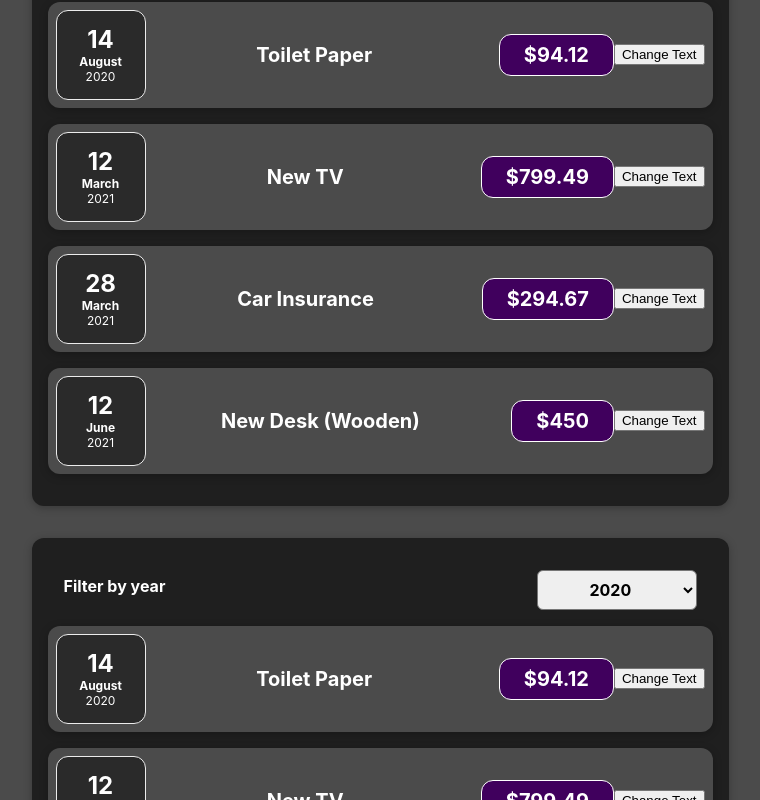
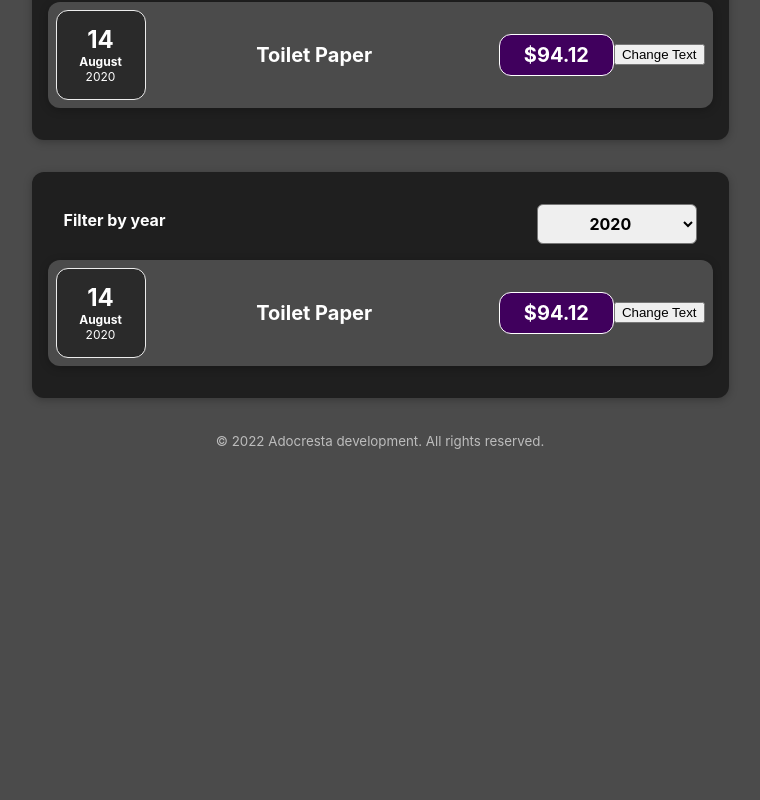
Before and after one commit to Adocresta/learning-react, a React (Create React App) app: page / in a window 1280 px wide. Shown: the part 820-1620 px from the top of the page, without its empty margins (260-1020 px from the left). After the commit the page ends 1280 px from the top, so only its background shows below. Built offline with nearby package versions, Linux system fonts and the light colour scheme.

Commit message:
Filtering Data Function

```diff
--- a/src/components/Expenses/Expenses.js
+++ b/src/components/Expenses/Expenses.js
@@ -8,13 +8,30 @@ function Expenses(props) {
   // Destructuring in Objects
   const { expenses } = props;
   const [selectedYearValue, setSelectedYearValue] = useState("2020");
+
   const yearFilterHandler = (selectedYear) => {
     console.log(selectedYear);
     setSelectedYearValue(selectedYear);
+    // !Dont create new funtion here it uses old selectedYearValue
+    // const newArray = filteredExpenses.filter(
+    //   (expense) => expense.date.getFullYear() === parseInt(selectedYearValue)
+    // );
+    // console.log(newArray);
+    // setFilteredExpenses(
+    //   expenses.filter(
+    //     (expense) => expense.date.getFullYear() === parseInt(selectedYearValue)
+    //   )
+    // );
   };
 
-  function createExpenseItemArray(expenses) {
-    return expenses.map((element) => {
+  // Create a new array inside take date and check every object inside it with filter
+  // this returns also a new array which save it inside the funtion
+  // and we map this array to creat dynamic html(jsx)
+  const createExpenseItemArray = (expenses, date) => {
+    const newArray = expenses.filter(
+      (expense) => expense.date.getFullYear() === parseInt(date)
+    );
+    return newArray.map((element) => {
       return (
         <ExpenseItem
           title={element.title}
@@ -24,7 +41,7 @@ function Expenses(props) {
         />
       );
     });
-  }
+  };
 
   return (
     <Card className="expenses">
@@ -32,7 +49,7 @@ function Expenses(props) {
         selected={selectedYearValue}
         onYearSelected={yearFilterHandler}
       />
-      {createExpenseItemArray(expenses)}
+      {createExpenseItemArray(expenses, selectedYearValue)}
     </Card>
   );
 }
```
